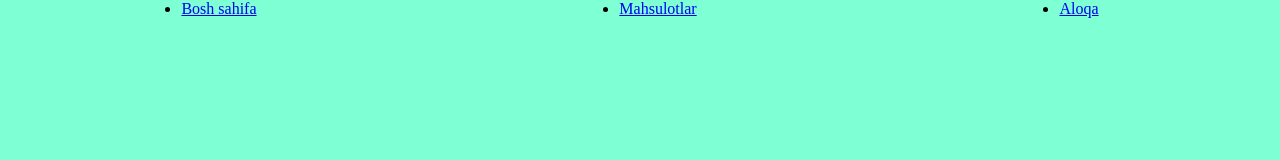
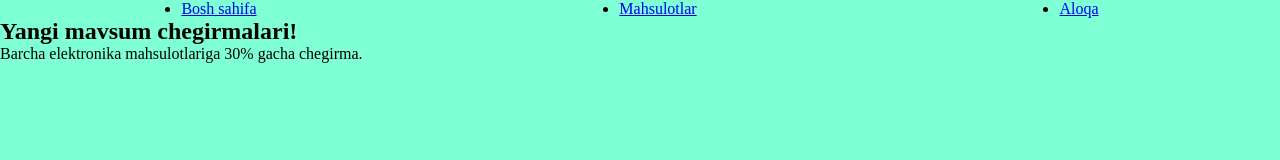
Before and after one commit to IbratbekRuzibayev/online-dokon, a plain HTML site: page index.html in a window 1280 px wide. Drawn offline with Linux system fonts and the light colour scheme.

Commit message:
feat: bosh sahifaga hero banner qo'shildi

```diff
--- a/index.html
+++ b/index.html
@@ -14,5 +14,9 @@
             <li><a href="#">Aloqa</a></li>
         </ul>
     </nav>
+    <section class="hero">
+        <h1>Yangi mavsum chegirmalari!</h1>
+        <p>Barcha elektronika mahsulotlariga 30% gacha chegirma.</p>
+    </section>
 </body>
 </html>
```
